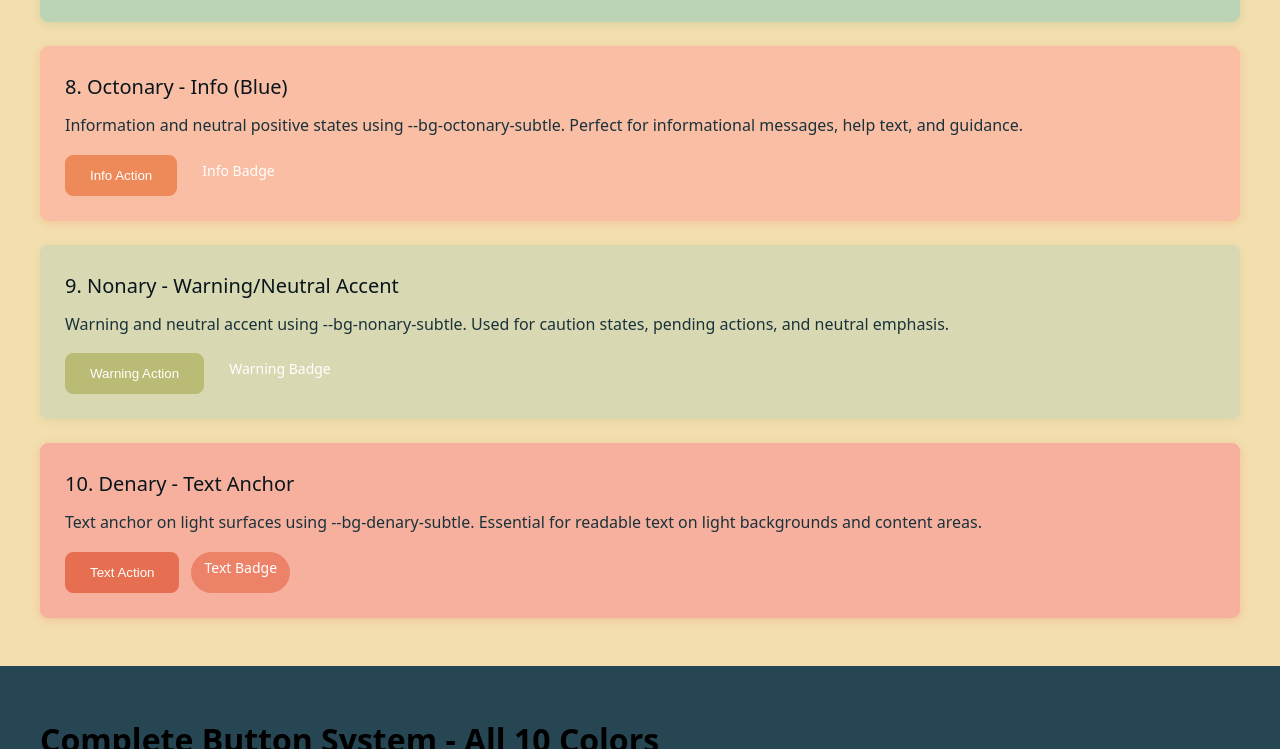
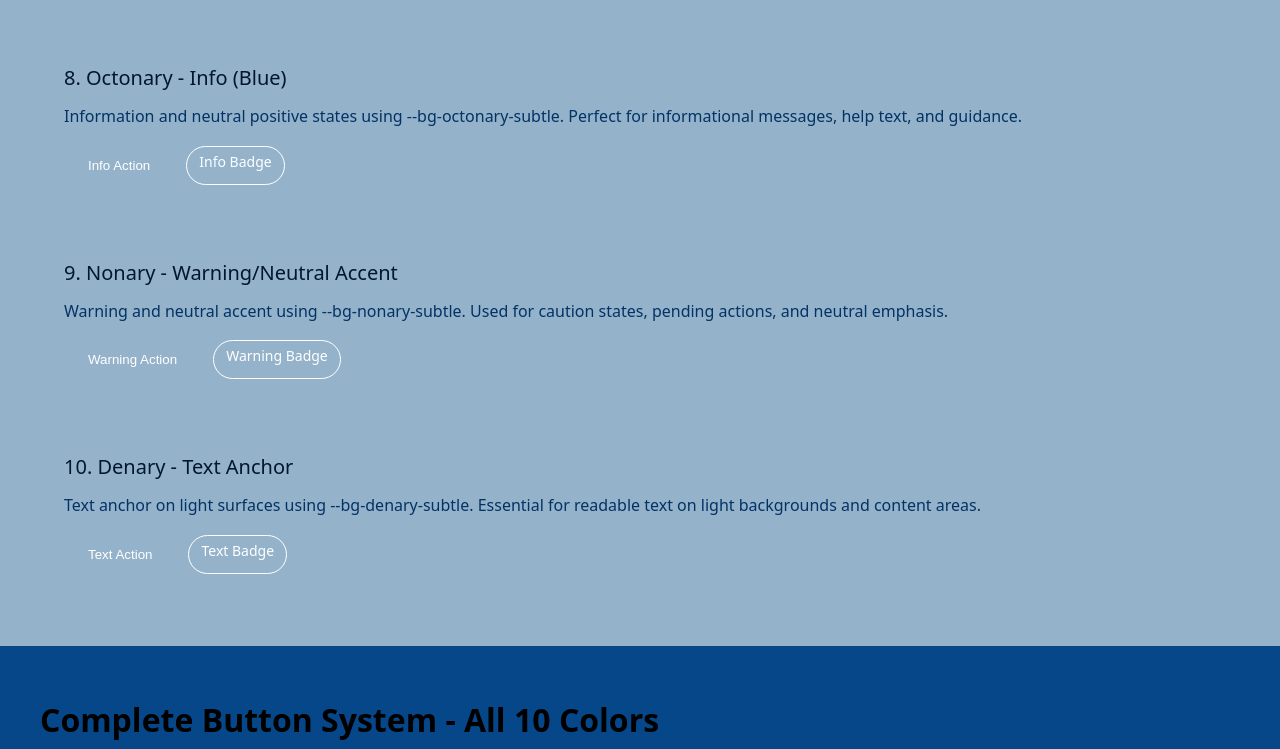
Before and after one commit to RPDevJesco/ZephyrCSS, a plain HTML site: page index.html in a window 1280 px wide. Shown: the part 2051-2800 px from the top of the page. Drawn offline with Linux system fonts and the light colour scheme.

Commit message:
Updated to use CSS3 layer system. Changed Readme to reflect CSS changes, updated index.html to correctly identify color type it starts as.

```diff
--- a/css/color_token.css
+++ b/css/color_token.css
@@ -1,36 +1,16 @@
-/* ==========================================================================
-   Dual-Mode Color Tokens (Primary → Denary)
-   Modes:
-   - 5-token minimal (Primary–Quinary): core functional roles
-   - 10-token extended (Primary–Denary): adds semantic/aesthetic enhancers
-   --------------------------------------------------------------------------
-   Toggle by setting a data attribute on <html> or :root:
-     <html data-palette="5">   // minimal
-     <html data-palette="10">  // extended
-   ========================================================================== */
+/**
+ This is the root color token that should be modified as it uses CSS3 layer system.
 
-/* ---------- BASE (shared neutrals, text, surfaces) ------------------------ */
-:root {
-    --white: #ffffff;
-    --black: #000000;
-}
-
-/* ==========================================================================
-   5‑TOKEN MODE (Primary–Quinary) — DEFAULT
-   Primary: main background layer
-   Secondary: foreground/surface accent
-   Tertiary: borders/structure
-   Quaternary: accent (calm emphasis)
-   Quinary: emphasis/positive tone
-   ========================================================================== */
+ */
+@layer override {
     :root,
     :root[data-palette="5"] {
         /* Core palette */
-    --primary:   #264653; /*  Background layer */
-    --secondary: #E9C46A; /*  Foreground/surface layer */
-    --tertiary:  #287271; /*  Borders/structure layer */
-    --quaternary:#EFB366; /*  Accent layer */
-    --quinary:   #2A9D8F; /*  Emphasis layer */
+        --primary: #064789; /*  Background layer */
+        --secondary: #427aa1; /*  Foreground/surface layer */
+        --tertiary: #ebf2fa; /*  Borders/structure layer */
+        --quaternary: transparent; /*  Accent layer */
+        --quinary: transparent; /*  Emphasis layer */
     }
 
     /* ==========================================================================
@@ -40,9 +20,10 @@
        ========================================================================== */
     :root[data-palette="10"] {
         /* Enhancers / semantics */
-    --senary:    #F4A261; /* utility overlay */
-    --septenary: #8AB17D; /* danger */
-    --octonary:  #EE8959; /* info (blue) */
-    --nonary:    #BABB74; /* warning / neutral accent */
-    --denary:    #E76F51; /* text anchor on light surfaces */
+        --senary: transparent; /* utility overlay */
+        --septenary: transparent; /* danger */
+        --octonary: transparent; /* info (blue) */
+        --nonary: transparent; /* warning / neutral accent */
+        --denary: transparent; /* text anchor on light surfaces */
     }
+}
--- a/css/site.css
+++ b/css/site.css
@@ -1,3 +1,5 @@
+@layer override;
+@import url('token.css') layer(override); /* Core color palette tokens */
 @import url('color_token.css'); /* Core color palette tokens */
 @import url('color_tints_shades.css'); /* Color shades, tints and highlights */
 @import url('colors.css'); /* Extended color system with variations */
--- /dev/null
+++ b/css/token.css
@@ -0,0 +1,48 @@
+/* ==========================================================================
+   Dual-Mode Color Tokens (Primary → Denary)
+   Modes:
+   - 5-token minimal (Primary–Quinary): core functional roles
+   - 10-token extended (Primary–Denary): adds semantic/aesthetic enhancers
+   --------------------------------------------------------------------------
+   Toggle by setting a data attribute on <html> or :root:
+     <html data-palette="5">   // minimal
+     <html data-palette="10">  // extended
+   ========================================================================== */
+
+/* ---------- BASE (shared neutrals, text, surfaces) ------------------------ */
+:root {
+    --white: #ffffff;
+    --black: #000000;
+}
+
+/* ==========================================================================
+   5‑TOKEN MODE (Primary–Quinary) — DEFAULT
+   Primary: main background layer
+   Secondary: foreground/surface accent
+   Tertiary: borders/structure
+   Quaternary: accent (calm emphasis)
+   Quinary: emphasis/positive tone
+   ========================================================================== */
+:root,
+:root[data-palette="5"] {
+    /* Core palette */
+    --primary: #264653; /*  Background layer */
+    --secondary: #E9C46A; /*  Foreground/surface layer */
+    --tertiary: #287271; /*  Borders/structure layer */
+    --quaternary: #EFB366; /*  Accent layer */
+    --quinary: #2A9D8F; /*  Emphasis layer */
+}
+
+/* ==========================================================================
+   10‑TOKEN MODE (Primary–Denary) — EXTENDED
+   Adds: Senary (utility), Septenary (danger), Octonary (info),
+         Nonary (neutral/warning), Denary (explicit text anchor)
+   ========================================================================== */
+:root[data-palette="10"] {
+    /* Enhancers / semantics */
+    --senary: #F4A261; /* utility overlay */
+    --septenary: #8AB17D; /* danger */
+    --octonary: #EE8959; /* info (blue) */
+    --nonary: #BABB74; /* warning / neutral accent */
+    --denary: #E76F51; /* text anchor on light surfaces */
+}
--- a/index.html
+++ b/index.html
@@ -1,5 +1,5 @@
 <!DOCTYPE html>
-<html lang="en" data-palette="10">
+<html lang="en" data-palette="5">
 <head>
     <meta charset="UTF-8">
     <meta name="viewport" content="width=device-width, initial-scale=1.0">
@@ -308,7 +308,7 @@
 <!-- Palette Toggle -->
 <div class="palette-toggle">
     <button id="togglePalette" class="btn btn-accent">
-        Switch to 5-Color Mode
+        Switch to 10-Color Mode
     </button>
 </div>
 
@@ -1390,7 +1390,7 @@
 // Palette toggle functionality
 const toggleButton = document.getElementById('togglePalette');
 const html = document.documentElement;
-let is10Color = true;
+let is10Color = false;
 
 toggleButton.addEventListener('click', () => {
     if (is10Color) {
```
Also changed, not shown: 1 other file. Lines whose indentation alone changed are shown as unchanged.
